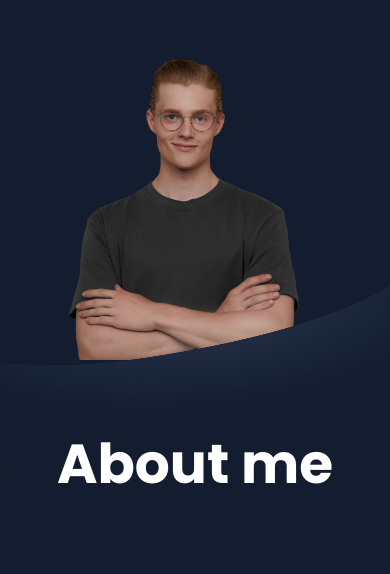
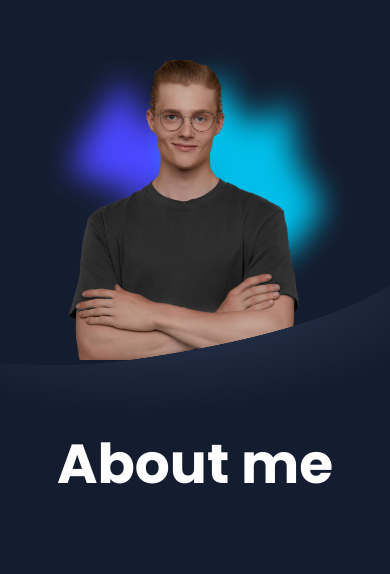
Before and after one commit to GaborHozleiter/my-portfolio, an Angular app: page / in a window 390 px wide. Shown: the part 1134-1708 px from the top of the page. Built offline with nearby package versions, Linux system fonts and the light colour scheme.

Commit message:
addded responsiv design

```diff
--- a/src/app/main-content/about-me/about-me.component.html
+++ b/src/app/main-content/about-me/about-me.component.html
@@ -1,4 +1,4 @@
-<div class="about-me-cont">
+<div class="about-me-cont" id="about-me-cont">
     <div class="about-me-text-description">
         <div>
             <h1>About me</h1>
@@ -41,3 +41,6 @@
 <div>
     <img class="backgr-img" src="../../../assets/img/Vector (2).png">
 </div>
+<div class="shadow-cont">
+    <img class="shadow" src="../../../assets/img/Group 2.png">
+</div>
--- a/src/app/main-content/about-me/about-me.component.scss
+++ b/src/app/main-content/about-me/about-me.component.scss
@@ -65,6 +65,7 @@ h1 {
     height: 100%;
     display: flex;
     justify-content: center;
+    z-index: 2;
     img {
         object-fit: cover;
         z-index: 10;
@@ -82,15 +83,40 @@ h1 {
     z-index: 10;
 }
 
+.shadow-cont {
+
+}
+
+.shadow {
+    position: absolute;
+    bottom: -700px;
+    left: calc(50% + 150px);
+    width: 700px;
+    height: 700px;
+    object-fit: cover;
+}
+
 @media(max-width:1920px){
     .about-me-cont{
         width: 100vw;
         max-width: 100%;
         left: 0;
     }
+
+    .shadow {
+        left:calc(100vw - 800px);
+        width: 750px;
+        height: 750px;
+        object-fit: cover;
+    }
 }
 
 @media(max-width:1500px){
+    .shadow {
+        left:calc(50vw - 375px);
+        margin-left: 250px;
+    }
+
     .img-cont {
         img {
             margin-left: -100px;
@@ -99,6 +125,12 @@ h1 {
 }
 
 @media(max-width:1300px){
+    @media(max-width:1500px){
+        .shadow {
+            margin-left: 180px;
+        }
+    }
+
     .img-cont {
         img {
             margin-left: -200px;
@@ -107,6 +139,12 @@ h1 {
 }
 
 @media(max-width:1150px){
+    @media(max-width:1500px){
+        .shadow {
+            margin-left: 0px;
+        }
+    }
+
     .about-me-cont {
         justify-content: flex-start;
         align-items: center;
@@ -155,6 +193,13 @@ h1 {
 }
 
 @media(max-width: 800px){
+    .shadow {
+        width: 650px;
+        height: 650px;
+        left:calc(50vw - 325px);
+        bottom: -660px;
+    }
+
     .about-me-text-description {
         margin-bottom: 720px;
     }
@@ -192,6 +237,13 @@ h1 {
 }
 
 @media(max-width: 650px){
+    .shadow {
+        width: 400px;
+        height: 400px;
+        left:calc(50vw - 200px);
+        bottom: -660px;
+    }
+
     .about-me-text-description {
         margin-bottom: 740px;
     }
@@ -236,6 +288,13 @@ h1 {
 }
 
 @media(max-width: 450px){
+    .shadow {
+        width: 350px;
+        height: 350px;
+        left:calc(50vw - 175px);
+        bottom: -660px;
+    }
+
     .img-cont {
         img {
             width: 300px;
@@ -247,6 +306,13 @@ h1 {
 }
 
 @media(max-width: 400px){
+    .shadow {
+        width: 300px;
+        height: 300px;
+        left:calc(50vw - 150px);
+        bottom: -630px;
+    }
+
     .about-me-cont {
         height: 1400px;
         margin-bottom: 200px;
--- a/src/app/shared/navbar/navbar.component.html
+++ b/src/app/shared/navbar/navbar.component.html
@@ -3,7 +3,7 @@
         <span class="logo">GABOR</span>
     </div>
     <div class="navbar-right">
-        <a href="#">About me</a>
+        <a href="#about-me-cont">About me</a>
         <a href="#">Skills</a>
         <a href="#">Portfolio</a>
         <div>
```
Also changed, not shown: src/assets/img/Group 2.png (added).
